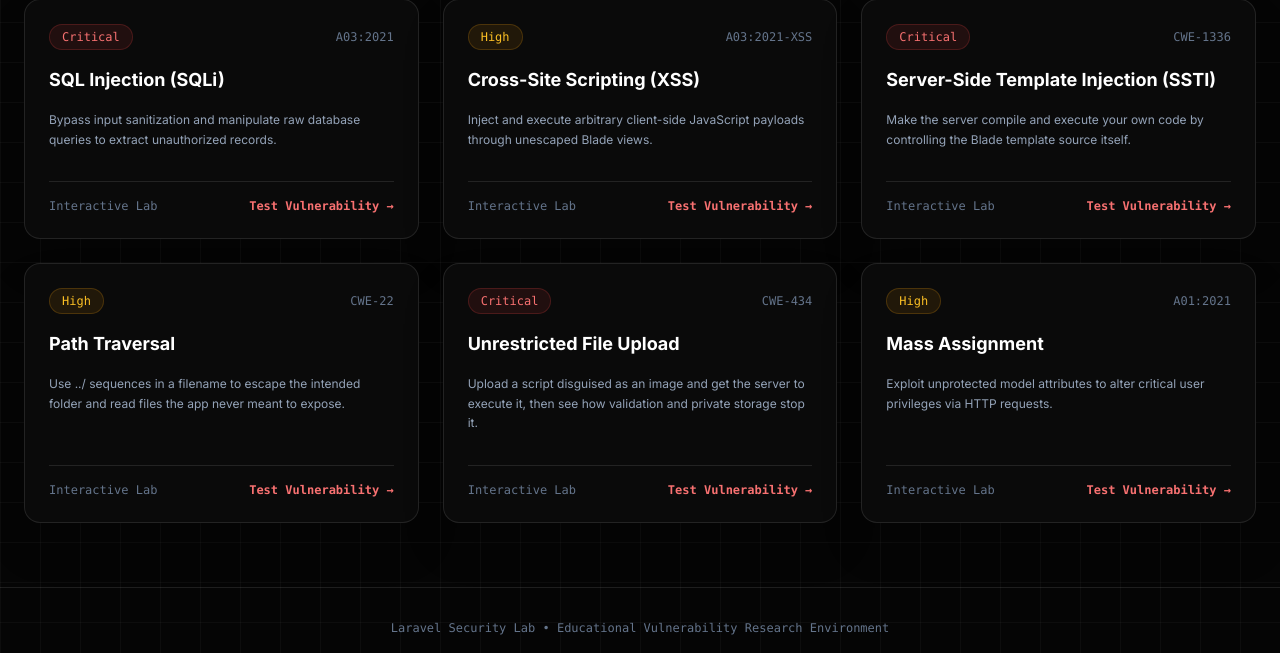
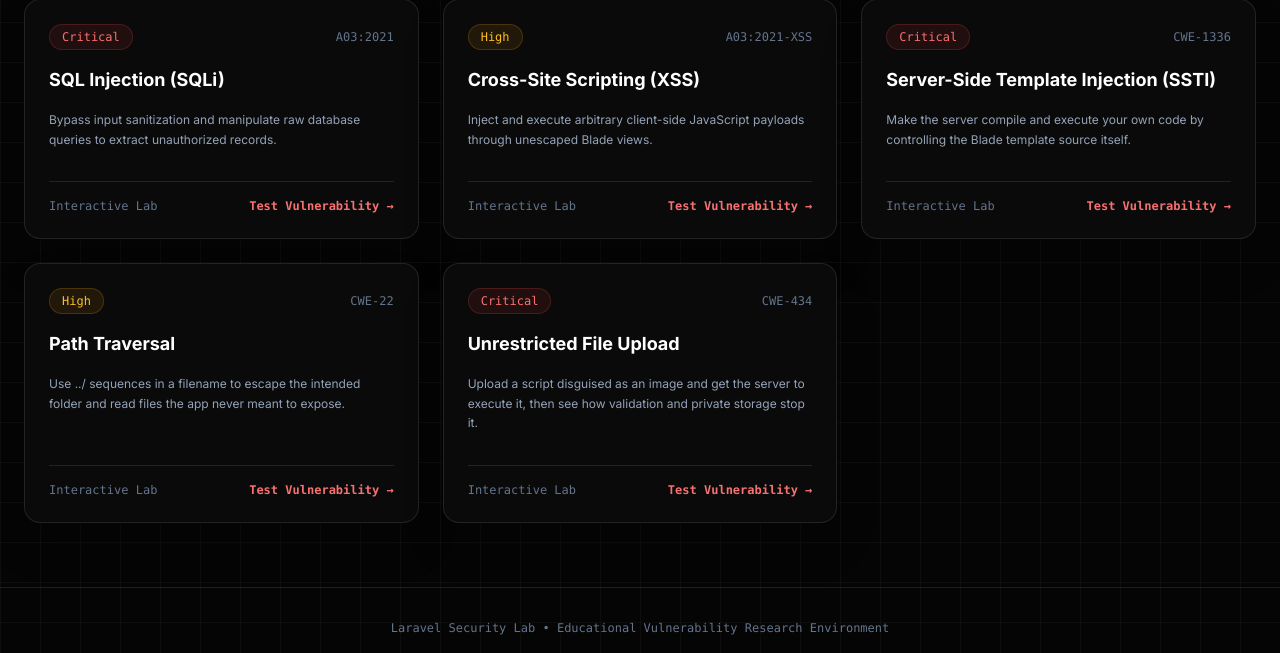
Before and after one commit to aymendja/laravel-vuln, a Laravel app: page / in a window 1280 px wide. Shown: the part 338-991 px from the top of the page. Run offline with Laravel 12, Linux system fonts and the light colour scheme; some libraries are stand-ins or nearby versions.

Commit message:
remove the mass-assignment card

```diff
--- a/resources/views/home.blade.php
+++ b/resources/views/home.blade.php
@@ -55,14 +55,6 @@
                 link="{{ route('vulns.file-upload') }}"
             />
 
-            <x-vuln-card
-                title="Mass Assignment"
-                severity="High"
-                cve="A01:2021"
-                description="Exploit unprotected model attributes to alter critical user privileges via HTTP requests."
-                link="#"
-            />
-
         </div>
 
     </div>
```
